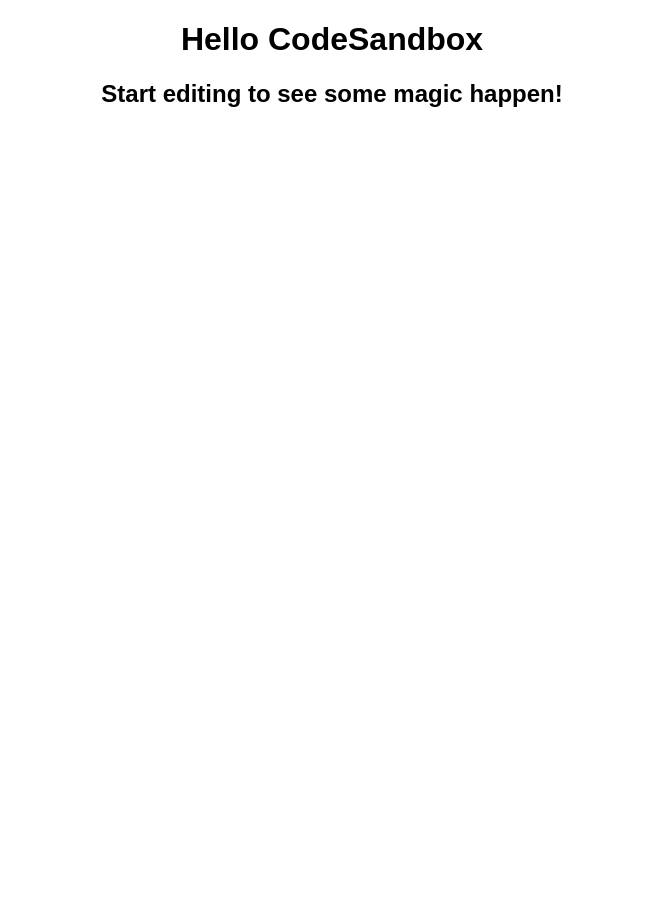
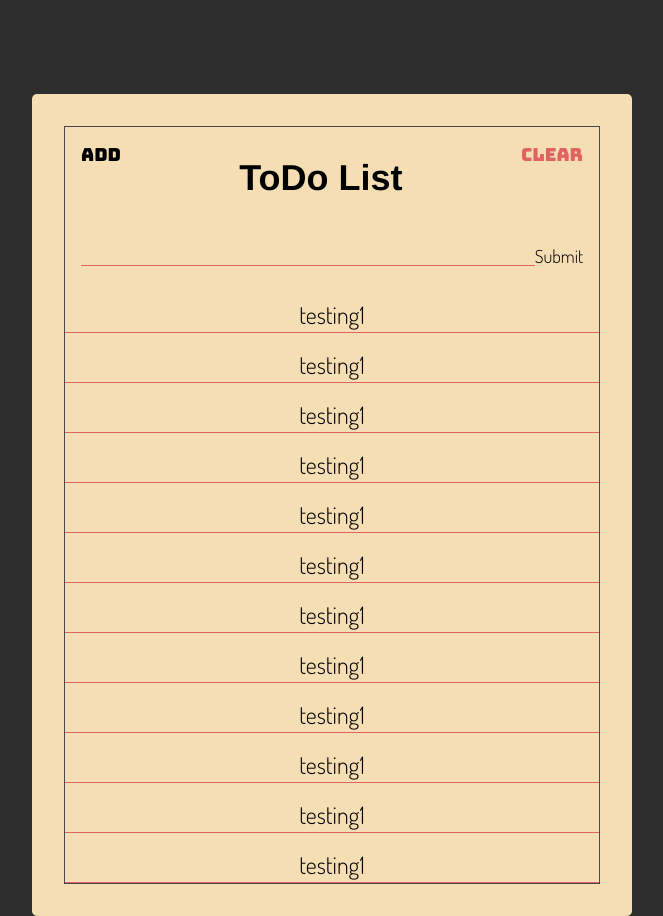
Before and after one commit to therevolt/react-todolist-based, a React (Create React App) app: page / in a window 1280 px wide. Shown: the whole page, without its empty margins (308-971 px from the left). Before the commit the page ends 800 px from the top, so only its background shows below. Built offline with nearby package versions, Linux system fonts and the light colour scheme.

Commit message:
Migrasi Pure HTML & CSS ke React

```diff
--- a/public/index.html
+++ b/public/index.html
@@ -1,16 +1,22 @@
 <!DOCTYPE html>
 <html lang="en">
-
   <head>
-	<meta charset="utf-8">
-	<meta name="viewport" content="width=device-width, initial-scale=1, shrink-to-fit=no">
-	<meta name="theme-color" content="#000000">
+    <meta charset="utf-8" />
+    <meta
+      name="viewport"
+      content="width=device-width, initial-scale=1, shrink-to-fit=no"
+    />
+    <meta name="theme-color" content="#000000" />
     <!--
       manifest.json provides metadata used when your web app is added to the
       homescreen on Android. See https://developers.google.com/web/fundamentals/engage-and-retain/web-app-manifest/
     -->
-	<link rel="manifest" href="%PUBLIC_URL%/manifest.json">
-	<link rel="shortcut icon" href="%PUBLIC_URL%/favicon.ico">
+    <link rel="manifest" href="%PUBLIC_URL%/manifest.json" />
+    <link rel="shortcut icon" href="%PUBLIC_URL%/favicon.ico" />
+    <link
+      href="https://fonts.googleapis.com/css2?family=Bungee&family=Dosis:wght@300&display=swap"
+      rel="stylesheet"
+    />
     <!--
       Notice the use of %PUBLIC_URL% in the tags above.
       It will be replaced with the URL of the `public` folder during the build.
@@ -39,5 +45,4 @@
       To create a production bundle, use `npm run build` or `yarn build`.
     -->
   </body>
-
 </html>
--- a/src/App.js
+++ b/src/App.js
@@ -3,9 +3,60 @@
 
 export default function App() {
   return (
-    <div className="App">
-      <h1>Hello CodeSandbox</h1>
-      <h2>Start editing to see some magic happen!</h2>
+    <div className="container">
+      <div className="frame">
+        <section className="header">
+          <button className="header-btn">Add</button>
+          <h1 className="header-title">ToDo List</h1>
+          <button className="header-btn main-red-color">Clear</button>
+        </section>
+
+        <section className="add">
+          <form className="add-form">
+            <input type="text" className="add-input" />
+            <button className="add-btn">Submit</button>
+          </form>
+        </section>
+
+        <section className="todos">
+          <div className="todo">
+            <span className="todo-text">testing1</span>
+          </div>
+          <div className="todo">
+            <span className="todo-text">testing1</span>
+          </div>
+          <div className="todo">
+            <span className="todo-text">testing1</span>
+          </div>
+          <div className="todo">
+            <span className="todo-text">testing1</span>
+          </div>
+          <div className="todo">
+            <span className="todo-text">testing1</span>
+          </div>
+          <div className="todo">
+            <span className="todo-text">testing1</span>
+          </div>
+          <div className="todo">
+            <span className="todo-text">testing1</span>
+          </div>
+          <div className="todo">
+            <span className="todo-text">testing1</span>
+          </div>
+          <div className="todo">
+            <span className="todo-text">testing1</span>
+          </div>
+          <div className="todo">
+            <span className="todo-text">testing1</span>
+          </div>
+          <div className="todo">
+            <span className="todo-text">testing1</span>
+          </div>
+          <div className="todo">
+            <span className="todo-text">testing1</span>
+          </div>
+        </section>
+      </div>
     </div>
   );
 }
--- a/src/styles.css
+++ b/src/styles.css
@@ -1,4 +1,131 @@
-.App {
-  font-family: sans-serif;
+* {
+  box-sizing: border-box;
+}
+
+:root {
+  --main-red-color: #e06262;
+}
+
+.main-red-color {
+  color: var(--main-red-color);
+}
+
+html {
+  font-size: 10px;
+}
+
+body {
+  display: flex;
+  justify-content: center;
+  align-content: center;
+  align-items: center;
+  background-color: #2d2d2d;
+  height: 100vh;
+}
+
+body,
+html {
+  margin: 0;
+  padding: 0;
+  font-family: "Bungee", cursive;
+}
+
+.container {
+  width: 600px;
+  height: auto;
+  margin-top: 35%;
+  background-color: wheat;
+  border-radius: 5px;
+  padding: 32px;
+}
+
+.frame {
+  display: flex;
+  flex-direction: column;
+  border: 1px solid #484848;
+  height: 100%;
+  justify-content: space-between;
+}
+
+.header {
+  display: flex;
+  align-items: flex-start;
+}
+
+.header-title {
+  flex: 1;
   text-align: center;
+  font-size: 3.6rem;
+  font-family: "Franklin Gothic Medium", "Arial Narrow", Arial, sans-serif;
 }
+
+.header-btn {
+  font-size: 1.8rem;
+  font-family: "Bungee", sans-serif;
+  background: unset;
+  border: unset;
+  outline: unset;
+  cursor: pointer;
+  padding: 16px;
+}
+
+.header-btn:active {
+  text-shadow: 1px 1px 2px;
+}
+
+.header-btn:hover {
+  font-size: 2rem;
+}
+
+.add {
+  padding: 16px;
+}
+
+.add-form {
+  display: flex;
+  align-items: flex-start;
+}
+
+.add-input {
+  background: unset;
+  border: unset;
+  padding: 0;
+  flex: 1;
+  border-bottom: 1px solid var(--main-red-color);
+  outline: unset;
+  font-family: "Dosis", sans-serif;
+  font-size: 16px;
+}
+
+.add-btn {
+  font-size: 1.8rem;
+  font-family: "Dosis", sans-serif;
+  padding: 0;
+  padding-right: unset;
+  cursor: pointer;
+  background: unset;
+  border: unset;
+  outline: unset;
+}
+
+.todos {
+  display: flex;
+  flex-direction: column;
+}
+
+.todo {
+  position: relative;
+  flex: 1 0 auto;
+  text-align: center;
+  min-height: 34px;
+  margin: 16px 0 0;
+  font-family: "Dosis", sans-serif;
+  font-size: 24px;
+  border-bottom: 1px solid var(--main-red-color);
+}
+
+.todo-text {
+  position: absolute;
+  left: 50%;
+  transform: translate(-50%);
+}
```
Lines whose indentation alone changed are shown as unchanged.
